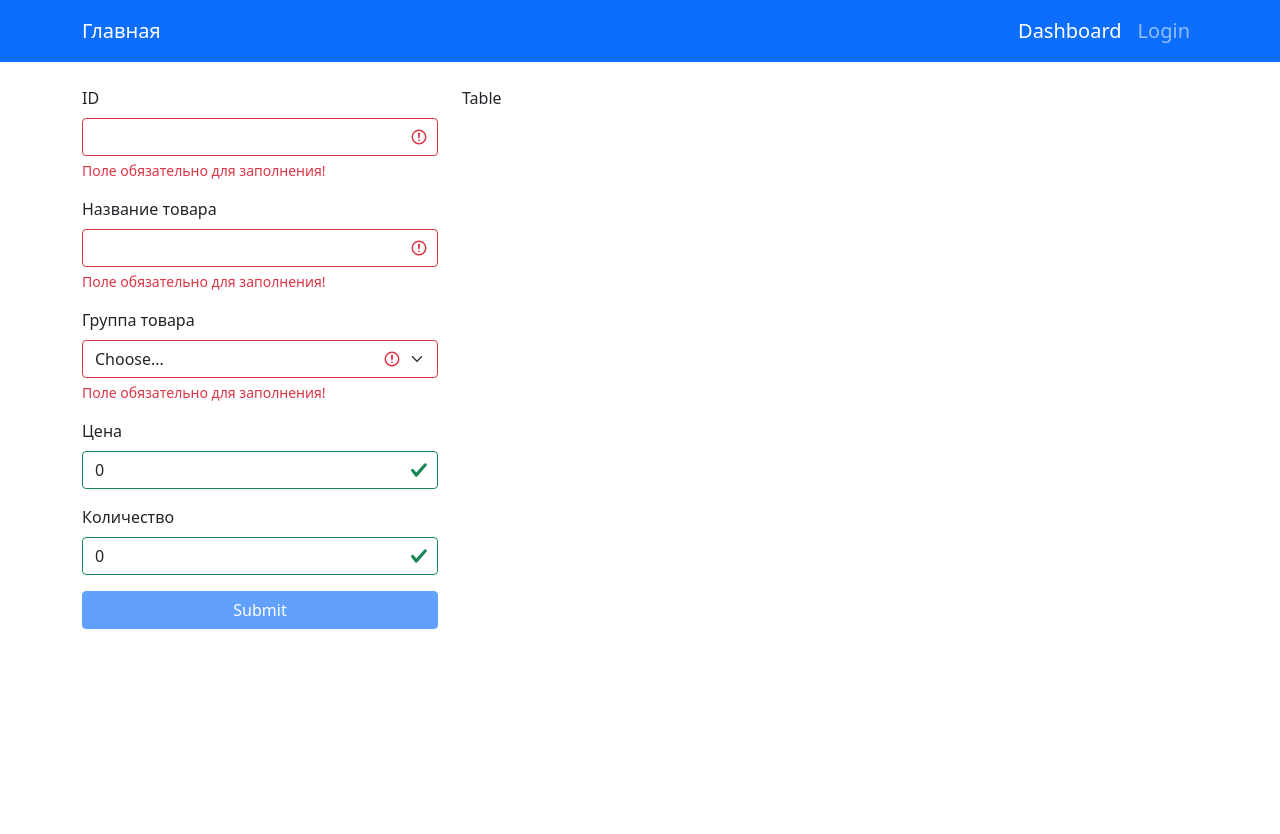
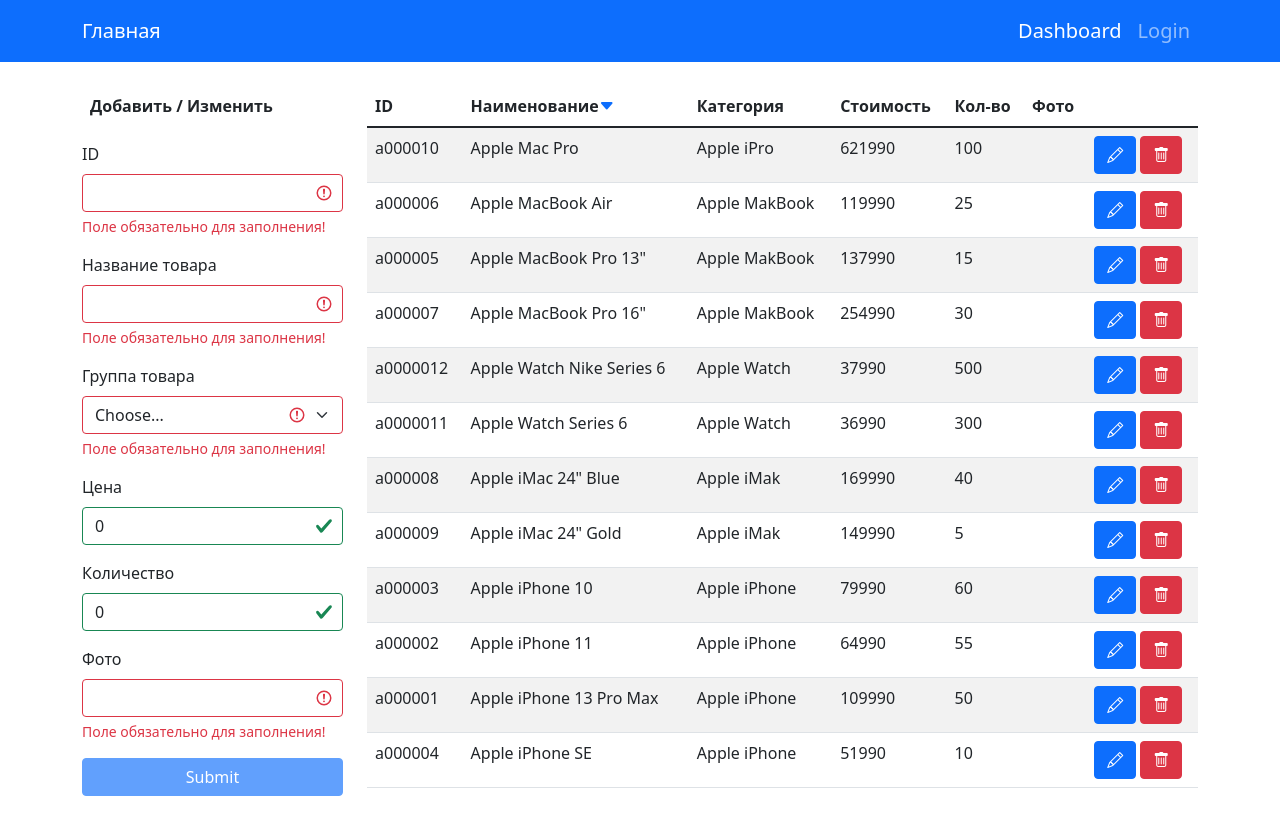
Before and after one commit to JFD-projects/app-store, a React (Create React App) app: page /dashboard in a window 1280 px wide. Shown: the top 834 px of the page. Before the commit the page ends 800 px from the top, so only its background shows below. Built offline with nearby package versions, Linux system fonts and the light colour scheme.

Commit message:
add table for dashboard

```diff
--- a/src/app/api/fake.api/products.api.js
+++ b/src/app/api/fake.api/products.api.js
@@ -7,7 +7,8 @@
     group: groups.iphone,
     price: 109990,
     image:
-      'https://static.re-store.ru/upload/resize_cache/iblock/dca/170_170_1/dca32fccc72f91b8de65872ab65d7ed7.jpg'
+      'https://static.re-store.ru/upload/resize_cache/iblock/dca/170_170_1/dca32fccc72f91b8de65872ab65d7ed7.jpg',
+    count: 50
   },
   {
     _id: 'a000002',
@@ -15,7 +16,9 @@
     group: groups.iphone,
     price: 64990,
     image:
-      'https://static.re-store.ru/upload/resize_cache/iblock/3ad/1160_880_17f5c944b3b71591cc9304fac25365de2/3ad09f1ec4a94498118c24ca8e9f3b4a.jpg'
+      'https://static.re-store.ru/upload/resize_cache/iblock/3ad/1160_880_17f5c944b3b71591cc9304fac25365de2/3ad09f1ec4a94498118c24ca8e9f3b4a.jpg',
+
+    count: 55
   },
   {
     _id: 'a000003',
@@ -23,7 +26,8 @@
     group: groups.iphone,
     price: 79990,
     image:
-      'https://static.re-store.ru/upload/resize_cache/iblock/7cd/1160_880_17f5c944b3b71591cc9304fac25365de2/7cd7910f2a5302ab559b5ce94e398125.jpg'
+      'https://static.re-store.ru/upload/resize_cache/iblock/7cd/1160_880_17f5c944b3b71591cc9304fac25365de2/7cd7910f2a5302ab559b5ce94e398125.jpg',
+    count: 60
   },
   {
     _id: 'a000004',
@@ -31,7 +35,8 @@
     group: groups.iphone,
     price: 51990,
     image:
-      'https://static.re-store.ru/upload/resize_cache/iblock/5fd/1160_880_17f5c944b3b71591cc9304fac25365de2/5fd51b9fe517cac135c92dd031cd5bc0.jpg'
+      'https://static.re-store.ru/upload/resize_cache/iblock/5fd/1160_880_17f5c944b3b71591cc9304fac25365de2/5fd51b9fe517cac135c92dd031cd5bc0.jpg',
+    count: 10
   },
   {
     _id: 'a000005',
@@ -39,7 +44,8 @@
     group: groups.makbook,
     price: 137990,
     image:
-      'https://static.re-store.ru/upload/resize_cache/iblock/922/1160_880_17f5c944b3b71591cc9304fac25365de2/92296847433225e3be0db5e827c7682e.jpg'
+      'https://static.re-store.ru/upload/resize_cache/iblock/922/1160_880_17f5c944b3b71591cc9304fac25365de2/92296847433225e3be0db5e827c7682e.jpg',
+    count: 15
   },
   {
     _id: 'a000006',
@@ -47,7 +53,8 @@
     group: groups.makbook,
     price: 119990,
     image:
-      'https://static.re-store.ru/upload/resize_cache/iblock/de3/1160_880_17f5c944b3b71591cc9304fac25365de2/de317158d7bc97f494dab6698a95b12a.jpg'
+      'https://static.re-store.ru/upload/resize_cache/iblock/de3/1160_880_17f5c944b3b71591cc9304fac25365de2/de317158d7bc97f494dab6698a95b12a.jpg',
+    count: 25
   },
   {
     _id: 'a000007',
@@ -55,7 +62,8 @@
     group: groups.makbook,
     price: 254990,
     image:
-      'https://static.re-store.ru/upload/resize_cache/iblock/b15/1160_880_17f5c944b3b71591cc9304fac25365de2/b150ea3967babb753a28d196757b428a.jpg'
+      'https://static.re-store.ru/upload/resize_cache/iblock/b15/1160_880_17f5c944b3b71591cc9304fac25365de2/b150ea3967babb753a28d196757b428a.jpg',
+    count: 30
   },
   {
     _id: 'a000008',
@@ -63,7 +71,8 @@
     group: groups.imak,
     price: 169990,
     image:
-      'https://static.re-store.ru/upload/resize_cache/iblock/b75/867_729_17f5c944b3b71591cc9304fac25365de2/b75b653416606202eff585c671cf0d13.jpg'
+      'https://static.re-store.ru/upload/resize_cache/iblock/b75/867_729_17f5c944b3b71591cc9304fac25365de2/b75b653416606202eff585c671cf0d13.jpg',
+    count: 40
   },
   {
     _id: 'a000009',
@@ -71,7 +80,8 @@
     group: groups.imak,
     price: 149990,
     image:
-      'https://static.re-store.ru/upload/resize_cache/iblock/311/866_729_17f5c944b3b71591cc9304fac25365de2/31130a4b20d0a383eeb842e7b1f22bd5.jpg'
+      'https://static.re-store.ru/upload/resize_cache/iblock/311/866_729_17f5c944b3b71591cc9304fac25365de2/31130a4b20d0a383eeb842e7b1f22bd5.jpg',
+    count: 5
   },
   {
     _id: 'a000010',
@@ -79,7 +89,8 @@
     group: groups.makpro,
     price: 621990,
     image:
-      'https://static.re-store.ru/upload/resize_cache/iblock/a02/1160_880_17f5c944b3b71591cc9304fac25365de2/a02a78fe5fb38035a3ccdbabdf722f12.jpg'
+      'https://static.re-store.ru/upload/resize_cache/iblock/a02/1160_880_17f5c944b3b71591cc9304fac25365de2/a02a78fe5fb38035a3ccdbabdf722f12.jpg',
+    count: 100
   },
   {
     _id: 'a0000011',
@@ -87,7 +98,8 @@
     group: groups.applewatch,
     price: 36990,
     image:
-      'https://static.re-store.ru/upload/resize_cache/iblock/e1a/1160_880_17f5c944b3b71591cc9304fac25365de2/e1a220f521cd232b62e6c357be9f1801.jpg'
+      'https://static.re-store.ru/upload/resize_cache/iblock/e1a/1160_880_17f5c944b3b71591cc9304fac25365de2/e1a220f521cd232b62e6c357be9f1801.jpg',
+    count: 300
   },
   {
     _id: 'a0000012',
@@ -95,7 +107,8 @@
     group: groups.applewatch,
     price: 37990,
     image:
-      'https://static.re-store.ru/upload/resize_cache/iblock/c03/1160_880_17f5c944b3b71591cc9304fac25365de2/c034d55e79704a2c8b0cc90049c1a8b7.jpg'
+      'https://static.re-store.ru/upload/resize_cache/iblock/c03/1160_880_17f5c944b3b71591cc9304fac25365de2/c034d55e79704a2c8b0cc90049c1a8b7.jpg',
+    count: 500
   }
 ]
 
--- a/src/app/components/ui/createForm.jsx
+++ b/src/app/components/ui/createForm.jsx
@@ -13,17 +13,19 @@
     count: 0,
     image: ''
   })
+  const [dataTypeOfNumber] = useState(() =>
+    Object.keys(data).filter((value) => typeof data[value] === 'number')
+  )
 
   const [groups, setGroups] = useState()
   const [errors, setErrors] = useState({})
-  const [dataTypeOfNumber, setdataTypeOfNumber] = useState([])
 
   useEffect(() => {
     api.groupsObject.fetchAll().then((data) => setGroups(data))
-    setdataTypeOfNumber(Object.keys(data).filter((value) => typeof data[value] === 'number'))
   }, [])
 
   const handleChange = ({ target }) => {
+    console.log(target.value)
     setData((prevState) => ({
       ...prevState,
       [target.name]: target.value
@@ -52,6 +54,19 @@
       },
       isDigit: {
         message: 'Допусимо только цифровое значение'
+      }
+    },
+    count: {
+      isRequired: {
+        message: 'Поле обязательно для заполнения!'
+      },
+      isDigit: {
+        message: 'Допусимо только цифровое значение'
+      }
+    },
+    image: {
+      isRequired: {
+        message: 'Поле обязательно для заполнения!'
       }
     }
   }
@@ -89,6 +104,7 @@
 
   return (
     <form onSubmit={handleSubmit}>
+      <p className="p-2 fw-bold">Добавить / Изменить</p>
       <TextField label="ID" name="id" value={data.id} error={errors.id} onChange={handleChange} />
       <TextField
         label="Название товара"
@@ -122,6 +138,13 @@
         error={errors.count}
         onChange={handleChange}
       />
+      <TextField
+        label="Фото"
+        name="image"
+        value={data.image}
+        error={errors.image}
+        onChange={handleChange}
+      />
       <button className="btn btn-primary w-100 mx-auto mb-4" type="submit" disabled={!isValid}>
         Submit
       </button>
--- a/src/app/components/ui/productCard.jsx
+++ b/src/app/components/ui/productCard.jsx
@@ -4,7 +4,7 @@
 
 const ProductCard = ({ _id, image, name, price }) => {
   return (
-    <div key={_id} className="card mb-3">
+    <div className="card mb-3">
       <div className="row g-0">
         <div className="col-md-4 d-flex align-items-center">
           <img src={image} className="img-fluid rounded-start" alt={name} />
--- /dev/null
+++ b/src/app/components/ui/table.jsx
@@ -0,0 +1,47 @@
+import React from 'react'
+import PropTypes from 'prop-types'
+import TableHeader from './tableHeader'
+import TableBody from './tableBody'
+
+const Table = ({ data, onDelete, children, ...rest }) => {
+  const columns = {
+    id: { path: '_id', name: 'ID' },
+    name: { path: 'name', name: 'Наименование' },
+    group: { path: 'group.name', name: 'Категория' },
+    price: { path: 'price', name: 'Стоимость' },
+    count: { path: 'count', name: 'Кол-во' },
+    image: { name: 'Фото' },
+    buttons: {
+      // eslint-disable-next-line react/display-name
+      component: (item) => (
+        <div className="d-flex">
+          <button className="btn btn-primary">
+            <i className="bi bi-pencil"></i>
+          </button>
+          <button className="btn btn-danger ms-1" onClick={() => onDelete(item._id)}>
+            <i className="bi bi-trash"></i>
+          </button>
+        </div>
+      )
+    }
+  }
+
+  return (
+    <table className="table table-striped">
+      {children || (
+        <>
+          <TableHeader {...{ columns, ...rest }} />
+          <TableBody {...{ data, columns }} />
+        </>
+      )}
+    </table>
+  )
+}
+
+Table.propTypes = {
+  data: PropTypes.array.isRequired,
+  onDelete: PropTypes.func,
+  children: PropTypes.array
+}
+
+export default Table
--- /dev/null
+++ b/src/app/components/ui/tableBody.jsx
@@ -0,0 +1,34 @@
+import React from 'react'
+import { get } from 'lodash'
+
+import PropTypes from 'prop-types'
+
+const TableBody = ({ data, columns }) => {
+  const renderContent = (item, column) => {
+    const component = columns[column].component
+    if (component) {
+      return component(item)
+    }
+
+    return get(item, columns[column].path)
+  }
+
+  return (
+    <tbody>
+      {data.map((item) => (
+        <tr key={item._id}>
+          {Object.keys(columns).map((column) => (
+            <td key={column}>{renderContent(item, column)}</td>
+          ))}
+        </tr>
+      ))}
+    </tbody>
+  )
+}
+
+TableBody.propTypes = {
+  data: PropTypes.array,
+  columns: PropTypes.object
+}
+
+export default TableBody
--- /dev/null
+++ b/src/app/components/ui/tableHeader.jsx
@@ -0,0 +1,54 @@
+import React from 'react'
+
+import PropTypes from 'prop-types'
+
+const TableHeader = ({ columns, selectedSort, onSort }) => {
+  const handleSort = (item) => {
+    if (selectedSort.path === item) {
+      onSort({
+        ...selectedSort,
+        order: selectedSort.order === 'asc' ? 'desc' : 'asc'
+      })
+    } else {
+      onSort({ path: item, order: 'asc' })
+    }
+  }
+
+  const renderSortPointer = (item) => {
+    const style = {
+      color: 'var(--bs-blue)'
+    }
+
+    if (selectedSort.path === item) {
+      const cl = 'bi bi-caret-' + (selectedSort.order === 'asc' ? 'down-fill' : 'up-fill')
+      return <i className={cl} style={style}></i>
+    }
+    return null
+  }
+
+  return (
+    <thead>
+      <tr>
+        {Object.keys(columns).map((column) => (
+          <th
+            className="me-2"
+            key={column}
+            {...{ role: columns[column].path && 'button' }}
+            scope="col"
+            onClick={columns[column].path ? () => handleSort(columns[column].path) : undefined}>
+            {columns[column].name}
+            {renderSortPointer(columns[column].path)}
+          </th>
+        ))}
+      </tr>
+    </thead>
+  )
+}
+
+TableHeader.propTypes = {
+  columns: PropTypes.object.isRequired,
+  selectedSort: PropTypes.object.isRequired,
+  onSort: PropTypes.func.isRequired
+}
+
+export default TableHeader
--- a/src/app/layouts/dashboard.jsx
+++ b/src/app/layouts/dashboard.jsx
@@ -1,17 +1,44 @@
-import React from 'react'
+import { orderBy } from 'lodash'
+import React, { useEffect, useState } from 'react'
+import api from '../api'
 import Container from '../components/common/container'
 import CreateForm from '../components/ui/createForm'
+import Table from '../components/ui/table'
 
 const Dashboard = () => {
+  const [products, setProducts] = useState([])
+  const [sortBy, setSortBy] = useState({ path: 'name', order: 'asc' })
+
+  useEffect(() => {
+    api.products.fetchAll().then((data) => setProducts(data))
+  }, [])
+
+  const handleDelete = (id) => {
+    setProducts(products.filter((p) => p._id !== id))
+  }
+
+  const handleSort = (item) => {
+    setSortBy(item)
+  }
+
+  const sortedProducts = orderBy(products, [sortBy.path], [sortBy.order])
+
   return (
     <main>
       <Container>
         <div className="row d-flex">
-          <div className="col-md-4 col-sm mb-4">
-            <CreateForm/>
+          <div className="col-md-3 col-sm mb-4">
+            <CreateForm />
           </div>
-          <div className="col-md-8 col-sm flex-grow-1">
-            Table
+          <div className="col-md-9 col-sm flex-grow-1">
+            {products && (
+              <Table
+                data={sortedProducts}
+                selectedSort={sortBy}
+                onDelete={handleDelete}
+                onSort={handleSort}
+              />
+            )}
           </div>
         </div>
       </Container>
```
Also changed, not shown: src/app/components/pages/productsCatalogPage/productsCatalogPage.jsx (+7 -7 lines).
